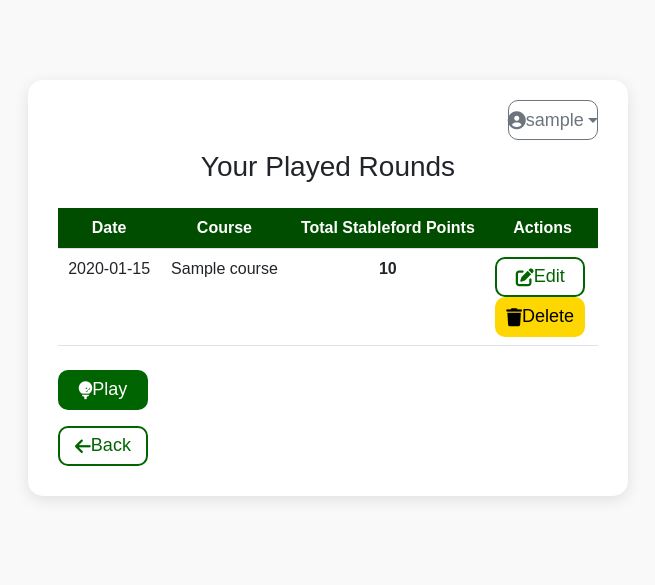
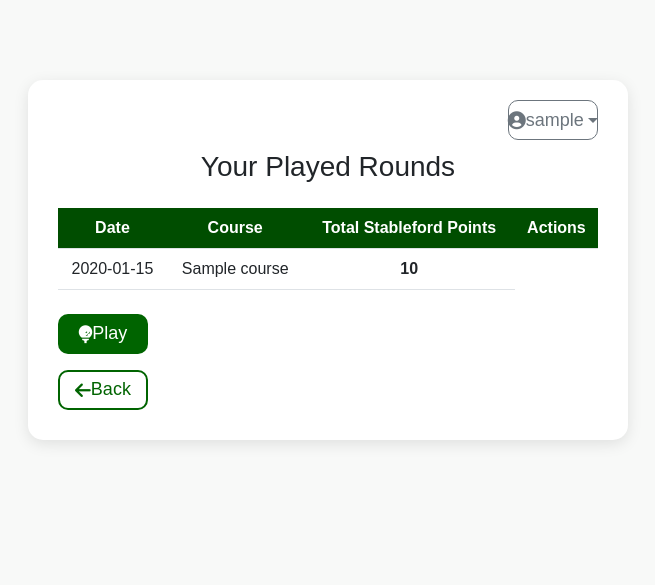
Before and after one commit to kingwalius/golfwebApp, a Flask app: page /user_rounds in a window 1280 px wide. Shown: the top 585 px of the page, without its empty margins (312-967 px from the left). Run offline with Flask 3, Linux system fonts and the light colour scheme; the visitor is signed in with stand-in values (Sample User, id 1); tables that the repository leaves empty hold one stand-in row (values such as "Sample post").

Commit message:
fixed db issue

```diff
--- a/templates/user_rounds.html
+++ b/templates/user_rounds.html
@@ -74,16 +74,6 @@
                 <td>{{ round[0] }}</td>
                 <td>{{ round[1] }}</td>
                 <td><strong>{{ round[2] }}</strong></td>
-                <td>
-                    <a href="/edit_personal_round/{{ round[3] }}" class="btn btn-masters-green-invert btn-sm">
-                        <i class="fas fa-edit"></i> Edit
-                    </a>
-                    <form action="/delete_personal_round/{{ round[3] }}" method="POST" style="display:inline;" onsubmit="return confirm('Are you sure you want to delete this round?');">
-                        <button type="submit" class="btn btn-masters-gold btn-sm">
-                            <i class="fas fa-trash"></i> Delete
-                        </button>
-                    </form>
-                </td>
             </tr>
             {% endfor %}
         </tbody>
```
Also changed, not shown: templates/round_detail.html (+12 -2 lines).
